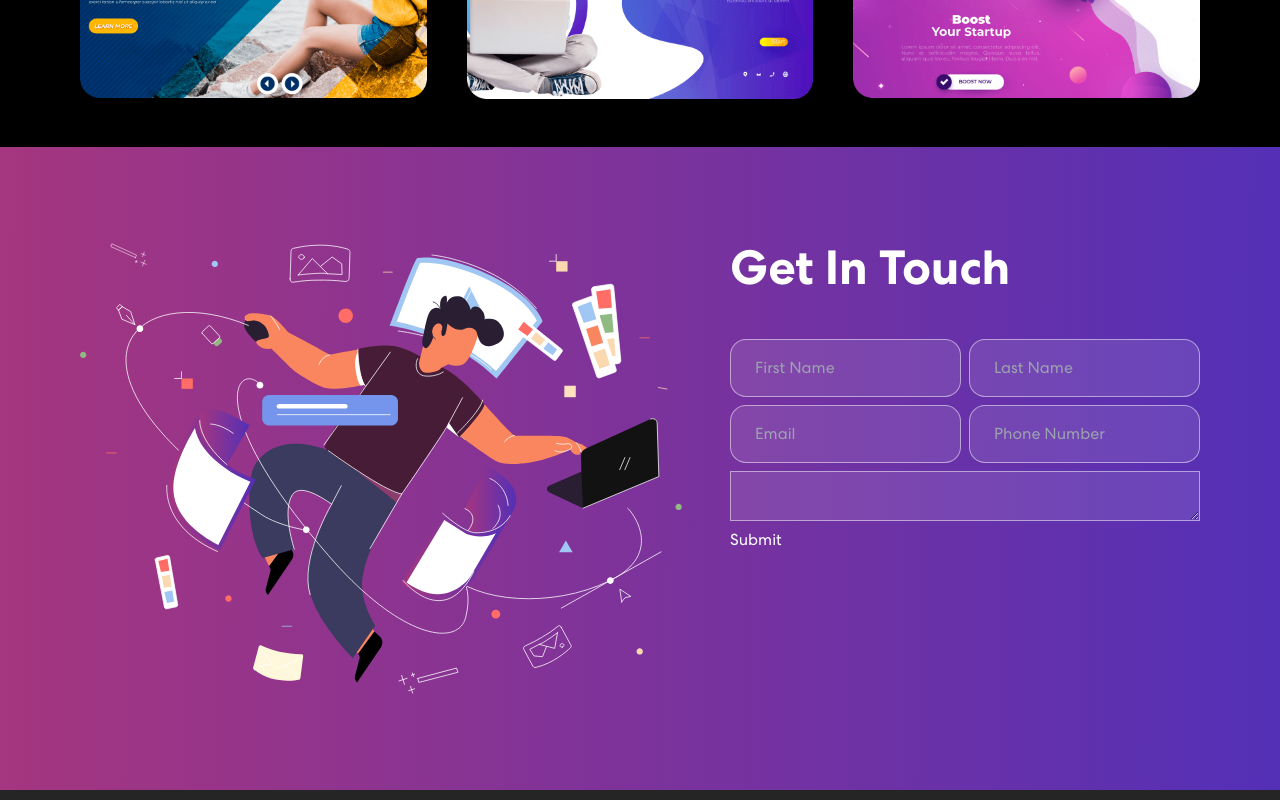
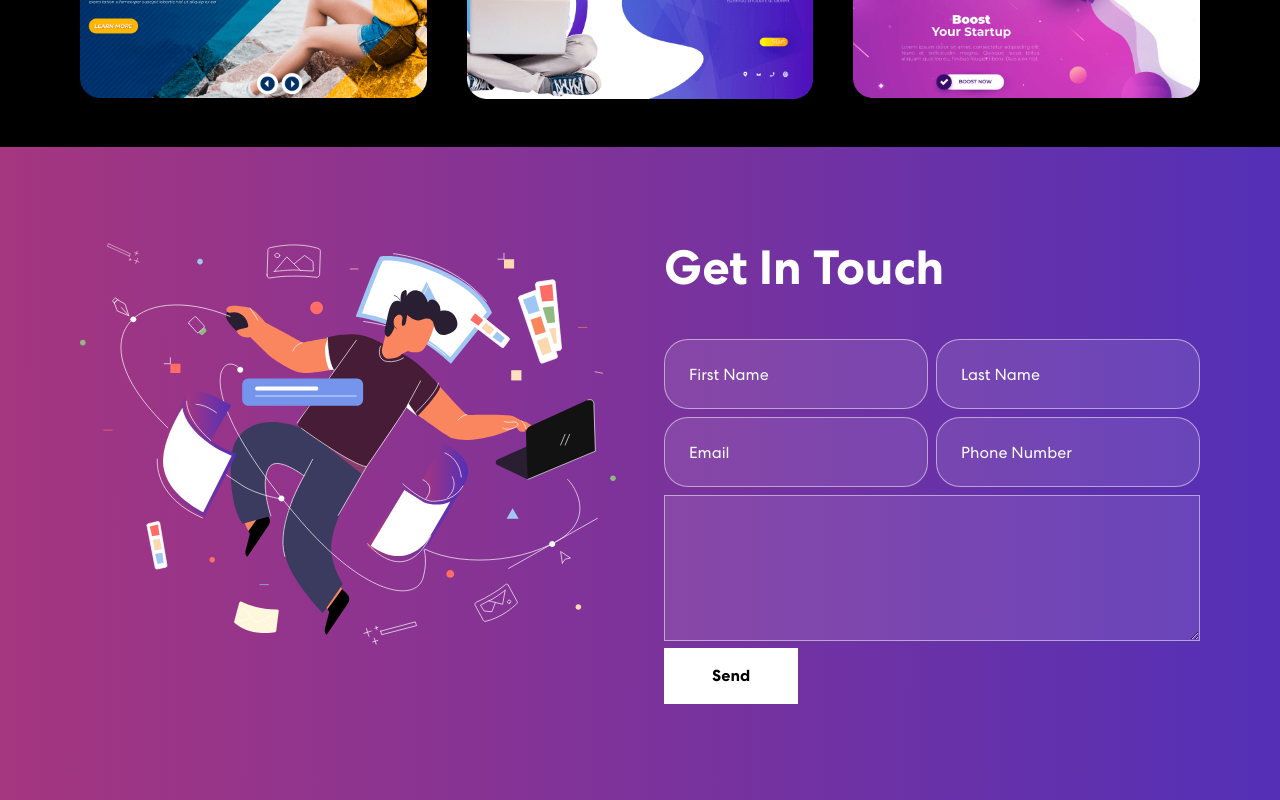
Before and after one commit to iraklikeche/personal-portfolio, a Vue app: page / in a window 1280 px wide. Shown: the part 2268-3068 px from the top of the page. Built offline with nearby package versions, Linux system fonts and the light colour scheme.

Commit message:
complete styling contact section

```diff
--- a/src/components/Contact.vue
+++ b/src/components/Contact.vue
@@ -1,6 +1,6 @@
 <template>
   <section class="contact py-24 px-20">
-    <div class="flex gap-12">
+    <div class="grid grid-cols-2 gap-12">
       <div>
         <img :src="contactImg" />
       </div>
@@ -11,29 +11,39 @@
             <input
               type="text"
               placeholder="First Name"
-              class="input rounded-2xl px-6 py-4"
+              class="input rounded-3xl px-6 py-5 w-full text-lg transition duration-1000 ease-in-out"
             />
             <input
               type="text"
               placeholder="Last Name"
-              class="input rounded-2xl px-6 py-4"
+              class="input rounded-3xl px-6 py-5 w-full text-lg transition duration-1000 ease-in-out"
             />
           </div>
           <div class="flex gap-2 mb-2">
             <input
               type="email"
               placeholder="Email"
-              class="input rounded-2xl px-6 py-4"
+              class="input rounded-3xl px-6 py-5 w-full text-lg transition duration-1000 ease-in-out"
             />
             <input
               type="tel"
               placeholder="Phone Number"
-              class="input rounded-2xl px-6 py-4"
+              class="input rounded-3xl px-6 py-5 w-full text-lg transition duration-1000 ease-in-out"
             />
           </div>
-          <textarea row="6" cols="50" class="w-full" />
+          <textarea
+            rows="6"
+            class="w-full transition duration-1000 ease-in-out"
+          />
 
-          <input type="submit" />
+          <button
+            type="submit"
+            class="font-bold text-black bg-white py-4 px-12 relative transition duration-1000 ease-in-out hover:text-white"
+          >
+            <span class="z-1 relative">
+              {{ buttonText }}
+            </span>
+          </button>
         </form>
       </div>
     </div>
@@ -67,4 +77,33 @@ textarea {
   background: rgba(255, 255, 255, 0.1);
   border: 1px solid rgba(255, 255, 255, 0.5);
 }
+
+.input:focus,
+textarea:focus {
+  background: rgba(255, 255, 255, 1);
+  color: #121212;
+}
+
+input::placeholder,
+textarea::placeholder {
+  font-size: 16px;
+  font-weight: 400;
+  color: #fff;
+}
+
+button::before {
+  content: "";
+  background: #121212;
+  width: 0;
+  height: 100%;
+  position: absolute;
+  top: 0;
+  left: 0;
+  z-index: 0;
+  transition: 0.3s ease-in-out;
+}
+
+button:hover::before {
+  width: 100%;
+}
 </style>
```
